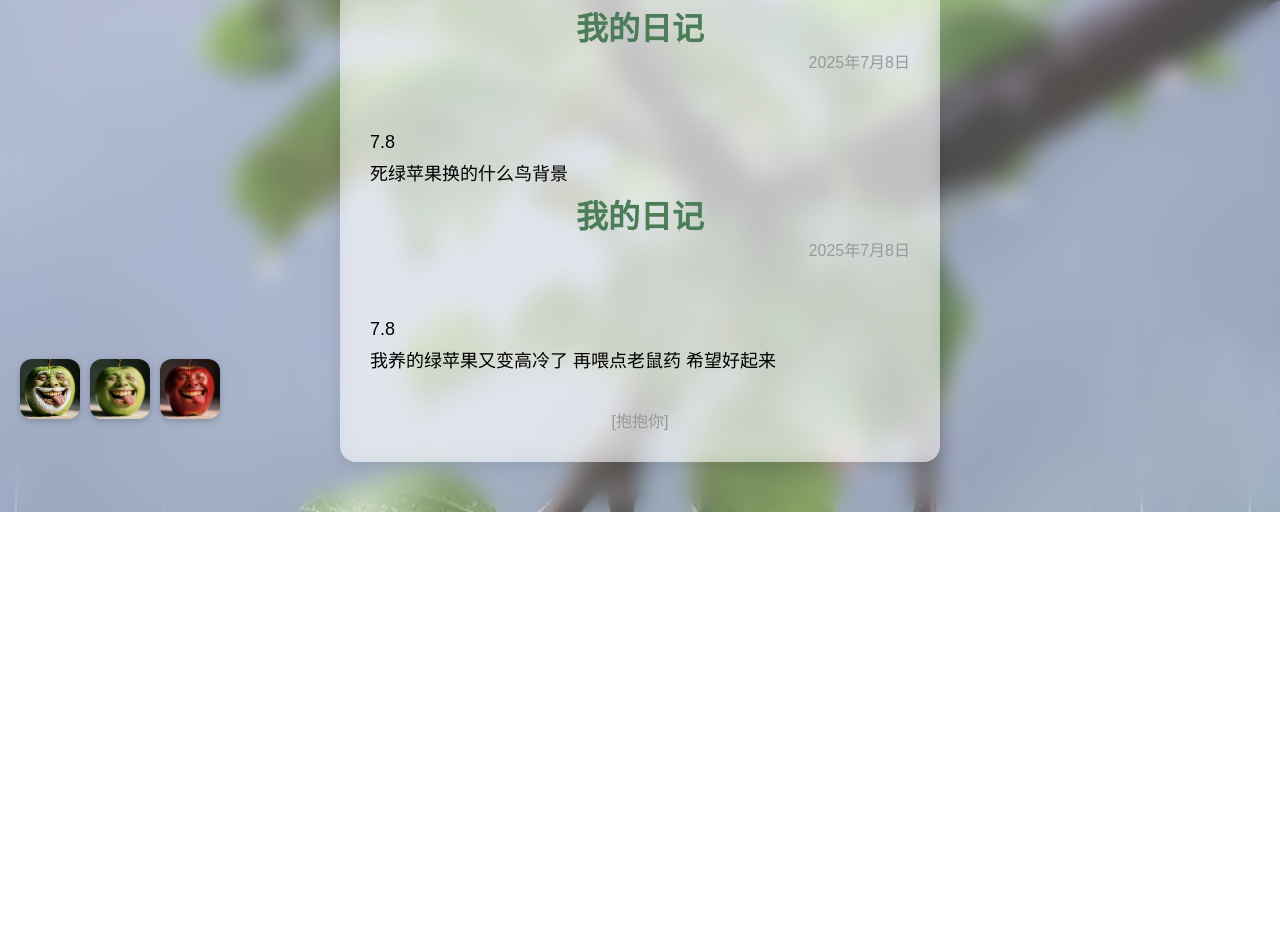
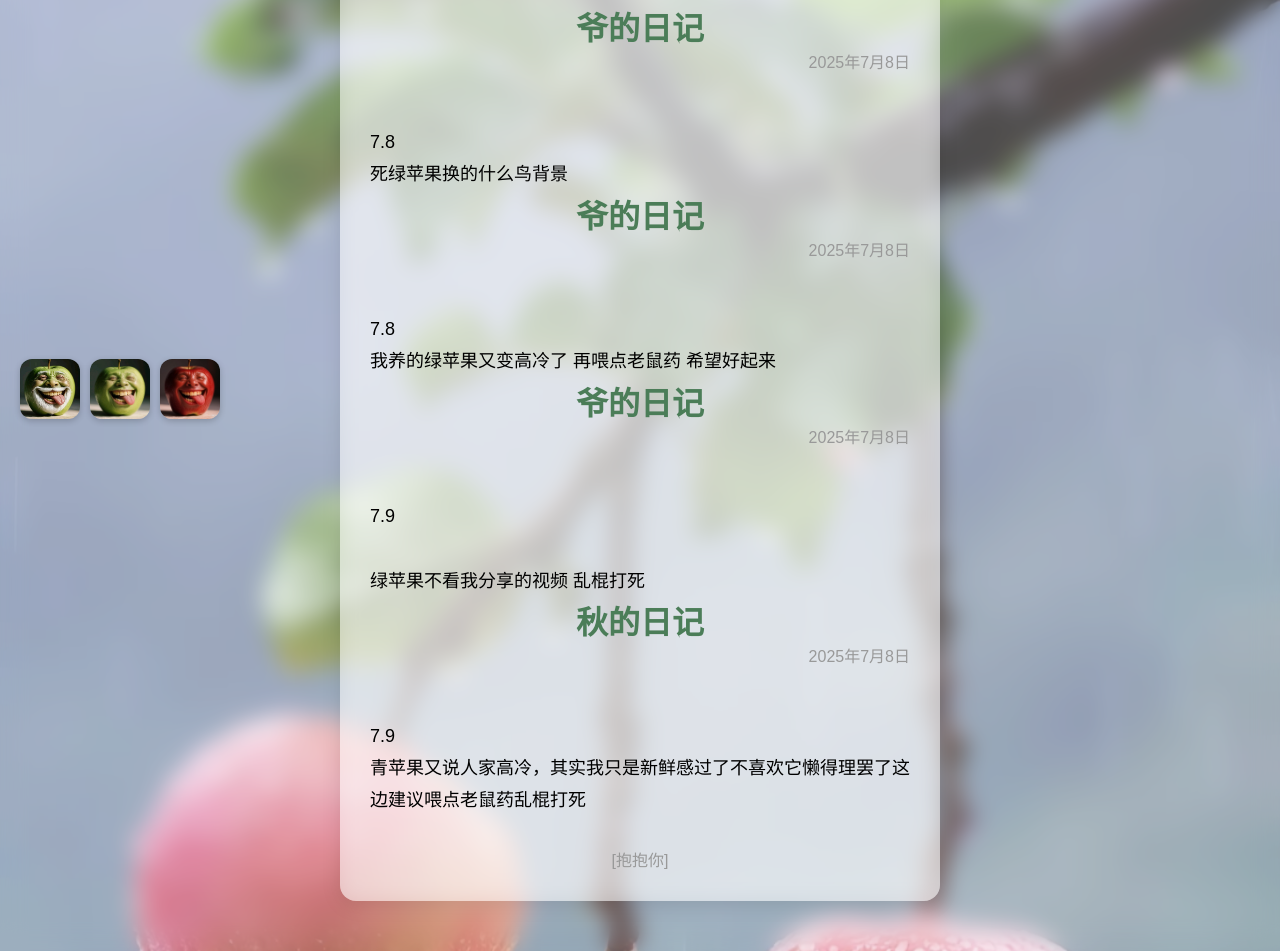
Before and after one commit to woshishabi1945/lvpingguo, a plain HTML site: page index.html in a window 1280 px wide. Shown: the part 361-1312 px from the top of the page. Before the commit the page ends 873 px from the top, so only its background shows below. Drawn offline with Linux system fonts and the light colour scheme.

Commit message:
Update index.html

```diff
--- a/index.html
+++ b/index.html
@@ -82,17 +82,30 @@
         希望他能开心起来。
       </div>
 
-      <h1>我的日记</h1>
+      <h1>爷的日记</h1>
       <div class="date">2025年7月8日</div>
       <div class="content">
         7.8
         死绿苹果换的什么鸟背景
       </div>
-         <h1>我的日记</h1>
+         <h1>爷的日记</h1>
       <div class="date">2025年7月8日</div>
       <div class="content">
         7.8
 我养的绿苹果又变高冷了 再喂点老鼠药 希望好起来
+      </div>
+            <h1>爷的日记</h1>
+      <div class="date">2025年7月8日</div>
+      <div class="content">
+        7.9
+
+绿苹果不看我分享的视频 乱棍打死
+      </div>
+            <h1>秋的日记</h1>
+      <div class="date">2025年7月8日</div>
+      <div class="content">
+        7.9
+青苹果又说人家高冷，其实我只是新鲜感过了不喜欢它懒得理罢了这边建议喂点老鼠药乱棍打死
       </div>
       <div class="tag">[抱抱你]</div>
     </div>
```
